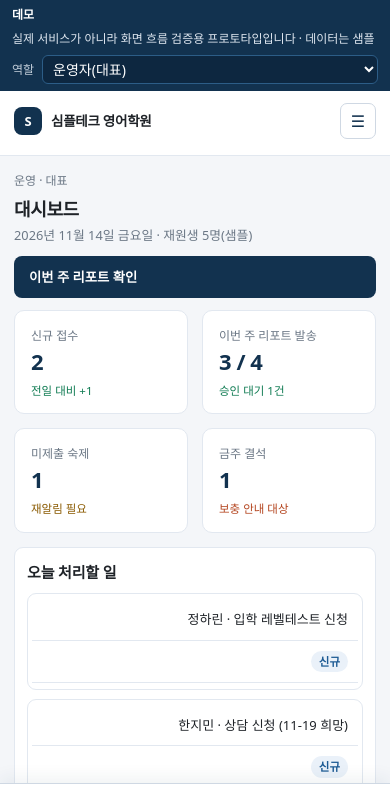
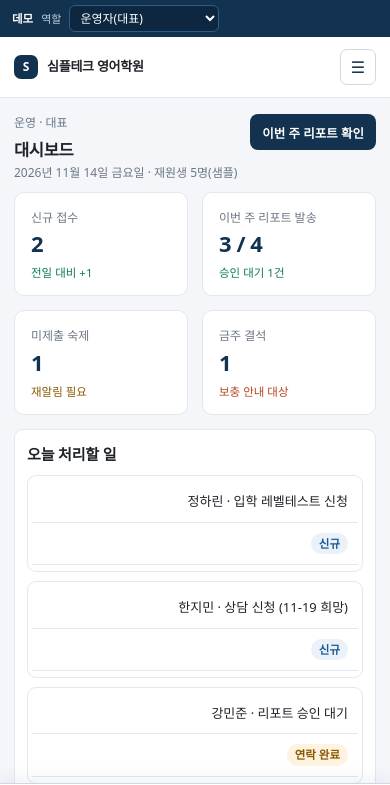
Before and after one commit to bellaxtech/lms-demo, a plain HTML site: page index.html in a window 390 px wide. Shown: the top 785 px of the page. Drawn offline with Linux system fonts and the light colour scheme.

Commit message:
모바일 상단 영역 압축
데모바를 한 줄로 줄이고 학원명 바 높이를 낮춤. 그리드 여백이 남아 사이드바가
늘어나던 문제(align-content) 수정, 헤더 제목·안내 문구 크기를 줄여 첫 화면에서
내용이 191px 아래에서 시작하도록 정리.

```diff
--- a/index.html
+++ b/index.html
@@ -52,7 +52,7 @@
   .g4{grid-template-columns:repeat(4,1fr)}
   /* ── 모바일 ── */
   @media(max-width:900px){
-    .shell{grid-template-columns:minmax(0,1fr)}
+    .shell{grid-template-columns:minmax(0,1fr);align-content:start}
     main{padding:16px 14px 40px;min-width:0}
     aside{min-width:0}
     .g2,.g3{grid-template-columns:1fr}
@@ -73,7 +73,7 @@
     .nav-t{display:block;font-size:11.5px;padding:10px 10px 4px}
     h1{font-size:18px}
     header.page{margin-bottom:12px;gap:10px}
-    header.page .btn,header.page select{width:100%}
+    header.page .btn{width:auto;padding:7px 12px;font-size:12.5px;min-height:36px}
     .card{padding:13px 12px;border-radius:9px}
     .kpi{padding:11px 12px}
     .kpi b{font-size:18px}
@@ -83,7 +83,22 @@
     .note{font-size:12.5px}
     .small{font-size:12px}
     .badge{font-size:11.5px}
-    .demo-bar{font-size:12px;padding:7px 12px;gap:8px;line-height:1.35}
+    /* 상단 영역 압축: 데모바 한 줄, 헤더 작게 */
+    .demo-bar{font-size:11.5px;padding:5px 12px;gap:8px;line-height:1.2;flex-wrap:nowrap;align-items:center}
+    .demo-bar .desc{display:none}
+    .demo-bar label{font-size:11px;opacity:.7}
+    .demo-bar select{padding:3px 6px;font-size:12px;min-height:26px;max-width:150px;flex:0 0 auto}
+    .brand{padding:2px 4px 4px}
+    .brand span{font-size:13px}
+    .logo{width:24px;height:24px;font-size:12px;border-radius:7px}
+    header.page{margin-bottom:10px;gap:6px;align-items:flex-start}
+    header.page > div:last-child{margin-left:auto;flex:0 0 auto}
+    .crumbs{font-size:10.5px;margin-bottom:1px}
+    h1{font-size:16.5px;letter-spacing:-.02em}
+    .sub{font-size:12px;margin-top:1px}
+    header.page .note{font-size:10.5px}
+    header.page > div:last-child b{font-size:14px}
+    .prog{margin:0 0 10px}
     .demo-bar .sp{display:none}
     .demo-bar select{flex:1}
     label.f{font-size:12px}
@@ -211,7 +226,7 @@
 <body>
 
 <div class="demo-bar">
-  <b>데모</b> <span>실제 서비스가 아니라 화면 흐름 검증용 프로토타입입니다 · 데이터는 샘플</span>
+  <b>데모</b> <span class="desc">실제 서비스가 아니라 화면 흐름 검증용 프로토타입입니다 · 데이터는 샘플</span>
   <span class="sp"></span>
   <label for="roleSel" style="opacity:.85">역할</label>
   <select id="roleSel">
```
Also changed, not shown: m3_exam.png (added).
